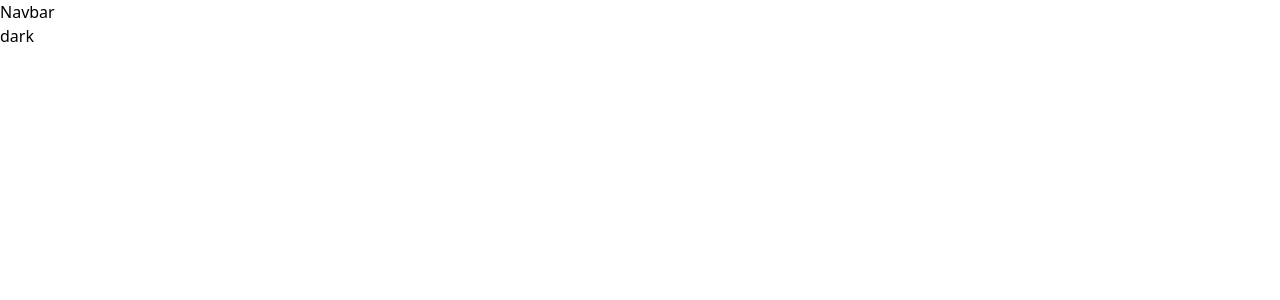
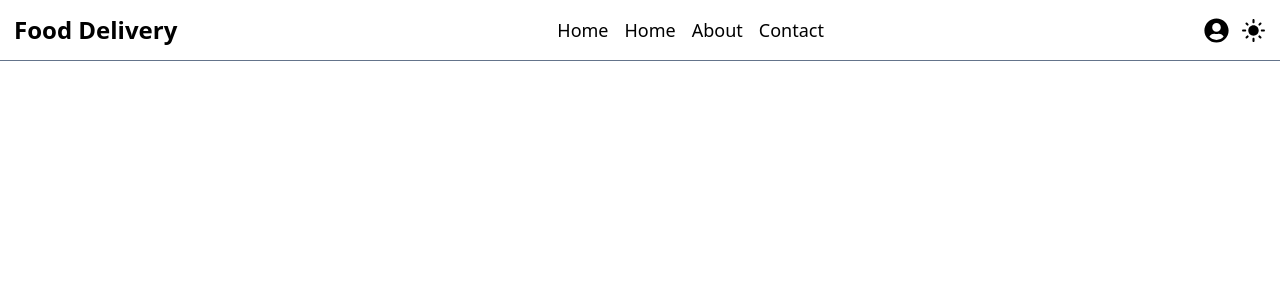
Before and after one commit to Kailash8799/food-delivery-next-js, a Next.js app: page / in a window 1280 px wide. Shown: the top 300 px of the page. Built offline with nearby package versions, Linux system fonts and the light colour scheme.

Commit message:
added item in navbar

```diff
--- a/app/globals.css
+++ b/app/globals.css
@@ -1,3 +1,10 @@
 @tailwind base;
 @tailwind components;
 @tailwind utilities;
+
+
+*{
+    margin: 0;
+    padding: 0;
+    box-sizing: border-box;
+}
--- a/app/layout.jsx
+++ b/app/layout.jsx
@@ -1,4 +1,4 @@
-"use client"
+"use client";
 import "./globals.css";
 import { ThemeProvider } from "next-themes";
 
@@ -9,8 +9,10 @@ export default function RootLayout({ children }) {
         <title>Food delivery app</title>
         <meta name="description" content="Created by kailash rajput" />
       </head>
-      <body>
-        <ThemeProvider enableSystem={true} attribute="class">{children}</ThemeProvider>
+      <body className="dark:bg-black">
+        <ThemeProvider enableSystem={true} attribute="class">
+          {children}
+        </ThemeProvider>
       </body>
     </html>
   );
--- a/components/Navbar.jsx
+++ b/components/Navbar.jsx
@@ -1,6 +1,8 @@
 "use client";
 import React, { useState } from "react";
 import { useTheme } from "next-themes";
+import {FaUserCircle} from 'react-icons/fa'
+import {MdDarkMode,MdLightMode} from 'react-icons/md'
 
 export default function Navbar() {
   const { systemTheme, theme, setTheme } = useTheme();
@@ -18,9 +20,25 @@ export default function Navbar() {
     }
   };
   return (
-    <div>
-     <h1  className="text-black dark:text-red-500">Navbar</h1>
-      <button className="text-black dark:text-red-500" onClick={Changetheme}>{themes}</button>
+    <div className="p-3.5 border-b-[1px] dark:border-slate-800 border-slate-500">
+      <div className="flex justify-between">
+        <div>
+          <h1 className="text-2xl font-bold text-black dark:text-white">
+            Food Delivery
+          </h1>
+        </div>
+        <div className="items-center hidden space-x-4 sm:flex">
+          <h1 className="text-lg font-medium cursor-pointer">Home</h1>
+          <h1 className="text-lg font-medium cursor-pointer">Home</h1>
+          <h1 className="text-lg font-medium cursor-pointer">About</h1>
+          <h1 className="text-lg font-medium cursor-pointer">Contact</h1>
+        </div>
+        <div className="flex items-center space-x-3 cursor-pointer">
+          <FaUserCircle size={25}/>
+       {themes === "light" ? <MdDarkMode onClick={Changetheme} size={25}/>
+        :  <MdLightMode size={25} onClick={Changetheme}/> }
+        </div>
+      </div>
     </div>
   );
 }
```
